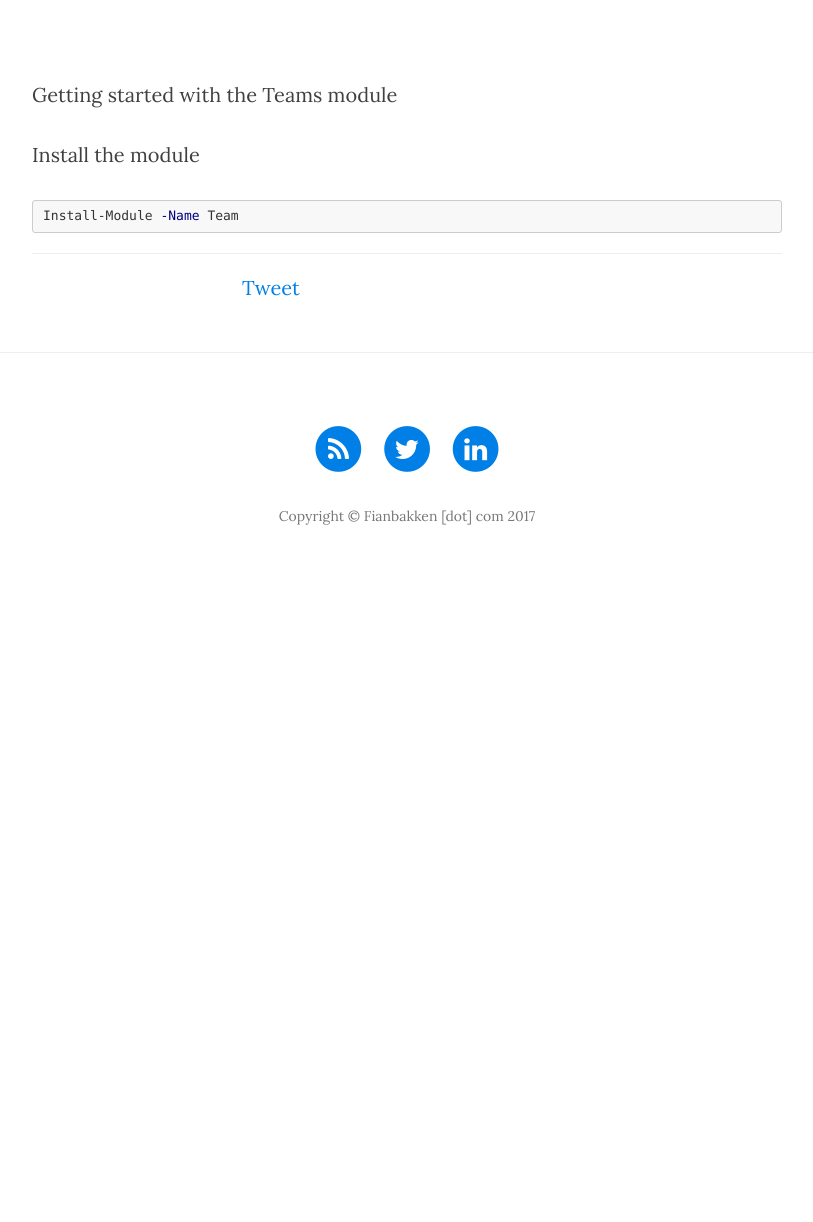
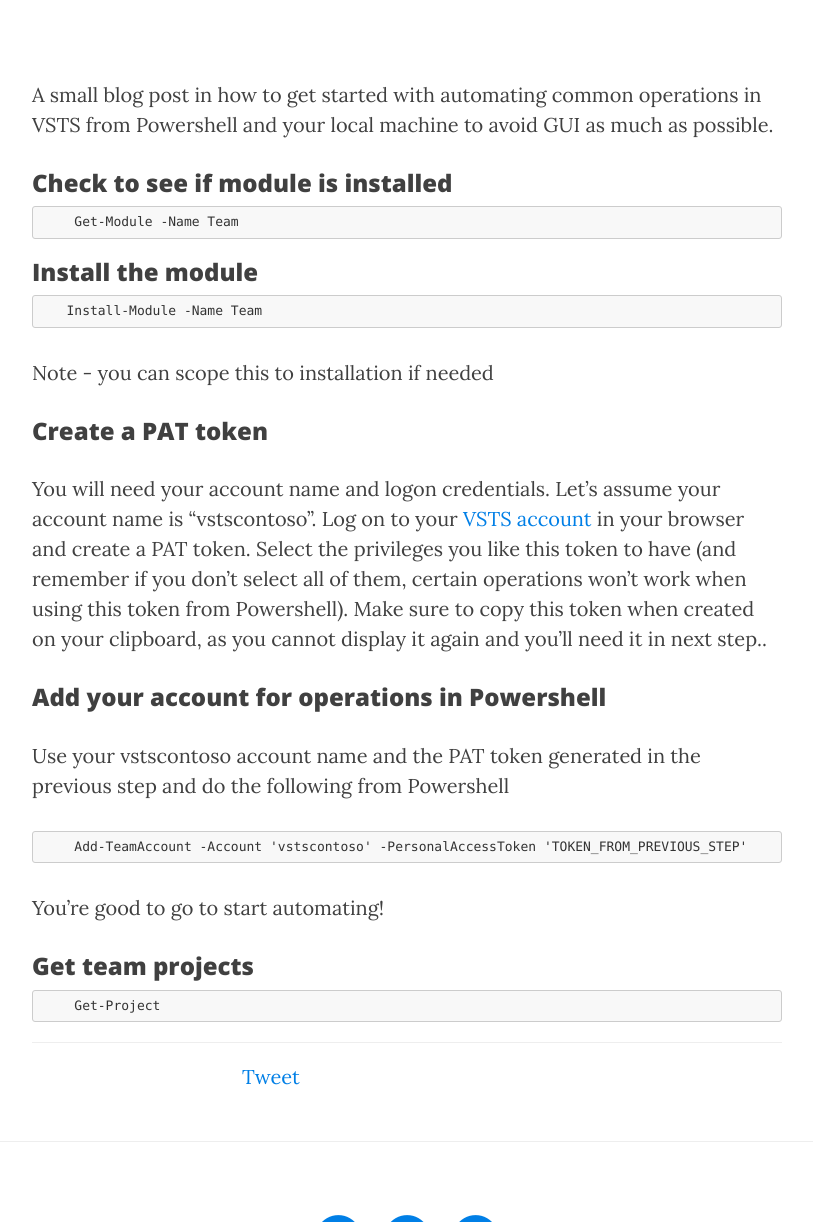
Before and after one commit to haraldfianbakken/haraldfianbakken.github.io, a Jekyll site: the page built from _posts/2017-10-14-Getting-started-with-teams-module.md, in a window 1280 px wide and 1400 px high, scrolled down 360 px. Shown: the part 178-1400 px from the top of the window, without its empty margins (233-1046 px from the left). Built offline with Jekyll 4.4.1, drawn with Linux system fonts in a browser that asks for light colours; nearby versions of some CDN libraries; comment, search, counter and statistics services are not loaded; before the commit the page ends 1130 px from its top, so only the background shows below that.

Commit message:
Updated posts

````diff
--- a/_posts/2017-10-14-Getting-started-with-teams-module.md
+++ b/_posts/2017-10-14-Getting-started-with-teams-module.md
@@ -10,10 +10,33 @@
 layout: post
 ---
 
-Getting started with the Teams module
+A small blog post in how to get started with automating common operations in VSTS from Powershell and your local machine to avoid GUI as much as possible.
 
-Install the module
+### Check to see if module is installed
+```
+    Get-Module -Name Team
+```
 
-```powershell
+### Install the module
+```
    Install-Module -Name Team
 ```
+Note - you can scope this to installation if needed
+
+
+### Create a PAT token
+You will need your account name and logon credentials.
+Let's assume your account name is "vstscontoso".
+Log on to your <a href="https://vstscontoso.visualstudio.com/_details/security/tokens">VSTS account</a> in your browser and create a PAT token.  Select the privileges you like this token to have (and remember if you don't select all of them, certain operations won't work when using this token from Powershell). Make sure to copy this token when created on your clipboard, as you cannot display it again and you'll need it in next step..
+
+### Add your account for operations in Powershell
+Use your vstscontoso account name and the PAT token generated in the previous step and do the following from Powershell
+```
+    Add-TeamAccount -Account 'vstscontoso' -PersonalAccessToken 'TOKEN_FROM_PREVIOUS_STEP'
+```
+You're good to go to start automating!
+
+### Get team projects
+```
+    Get-Project
+```
````
